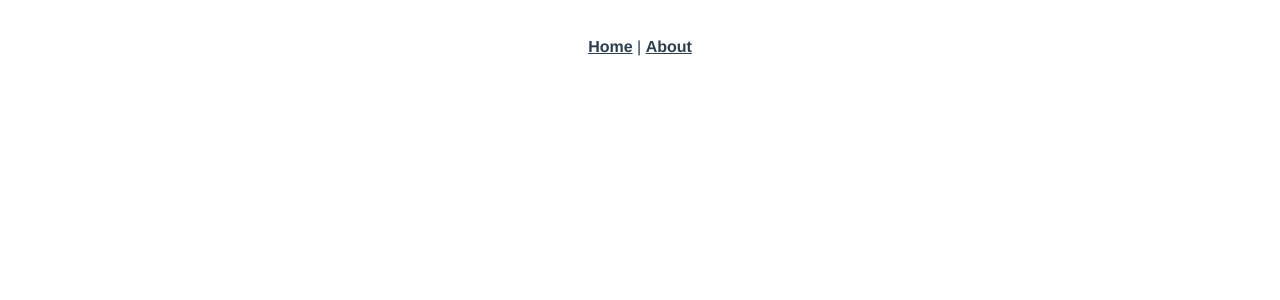
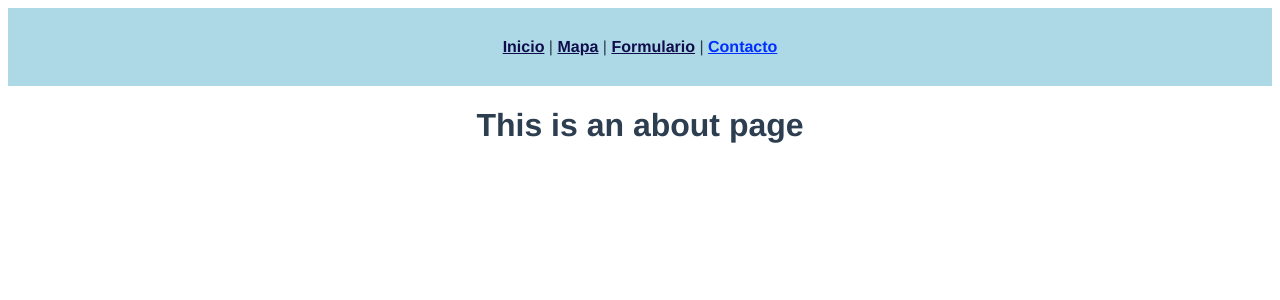
Before and after one commit to JesusGarridoM/HACK-THE-OCEAN, a Vue app: page /#/contacto in a window 1280 px wide. Before the commit this address had no page. Shown: the top 300 px of the page. Built offline with nearby package versions, Linux system fonts and the light colour scheme.

Commit message:
Pestañas agregadas

```diff
--- a/src/App.vue
+++ b/src/App.vue
@@ -1,7 +1,9 @@
 <template>
   <nav>
-    <router-link to="/">Home</router-link> |
-    <router-link to="/about">About</router-link>
+    <router-link to="/">Inicio</router-link> |
+    <router-link to="/mapa">Mapa</router-link> |
+    <router-link to="/formulario">Formulario</router-link> |
+    <router-link to="/contacto">Contacto</router-link>
   </nav>
   <router-view/>
 </template>
@@ -21,10 +23,14 @@ nav {
 
 nav a {
   font-weight: bold;
-  color: #2c3e50;
+  color: #100d4d;
+}
+
+nav {
+  background-color: lightblue;
 }
 
 nav a.router-link-exact-active {
-  color: #42b983;
+  color: #002fff;
 }
 </style>
--- a/src/components/HelloWorld.vue
+++ b/src/components/HelloWorld.vue
@@ -1,37 +1,11 @@
 <template>
   <div class="hello">
     <h1>{{ msg }}</h1>
-    <p>
-      For a guide and recipes on how to configure / customize this project,<br>
-      check out the
-      <a href="https://cli.vuejs.org" target="_blank" rel="noopener">vue-cli documentation</a>.
-    </p>
-    <h3>Installed CLI Plugins</h3>
-    <ul>
-      <li><a href="https://github.com/vuejs/vue-cli/tree/dev/packages/%40vue/cli-plugin-babel" target="_blank" rel="noopener">babel</a></li>
-      <li><a href="https://github.com/vuejs/vue-cli/tree/dev/packages/%40vue/cli-plugin-router" target="_blank" rel="noopener">router</a></li>
-      <li><a href="https://github.com/vuejs/vue-cli/tree/dev/packages/%40vue/cli-plugin-vuex" target="_blank" rel="noopener">vuex</a></li>
-    </ul>
-    <h3>Essential Links</h3>
-    <ul>
-      <li><a href="https://vuejs.org" target="_blank" rel="noopener">Core Docs</a></li>
-      <li><a href="https://forum.vuejs.org" target="_blank" rel="noopener">Forum</a></li>
-      <li><a href="https://chat.vuejs.org" target="_blank" rel="noopener">Community Chat</a></li>
-      <li><a href="https://twitter.com/vuejs" target="_blank" rel="noopener">Twitter</a></li>
-      <li><a href="https://news.vuejs.org" target="_blank" rel="noopener">News</a></li>
-    </ul>
-    <h3>Ecosystem</h3>
-    <ul>
-      <li><a href="https://router.vuejs.org" target="_blank" rel="noopener">vue-router</a></li>
-      <li><a href="https://vuex.vuejs.org" target="_blank" rel="noopener">vuex</a></li>
-      <li><a href="https://github.com/vuejs/vue-devtools#vue-devtools" target="_blank" rel="noopener">vue-devtools</a></li>
-      <li><a href="https://vue-loader.vuejs.org" target="_blank" rel="noopener">vue-loader</a></li>
-      <li><a href="https://github.com/vuejs/awesome-vue" target="_blank" rel="noopener">awesome-vue</a></li>
-    </ul>
   </div>
 </template>
 
 <script>
+
 export default {
   name: 'HelloWorld',
   props: {
@@ -56,4 +30,5 @@ li {
 a {
   color: #42b983;
 }
+
 </style>
--- a/src/router/index.js
+++ b/src/router/index.js
@@ -4,16 +4,28 @@ import HomeView from '../views/HomeView.vue'
 const routes = [
   {
     path: '/',
-    name: 'home',
+    name: 'Inicio',
     component: HomeView
   },
   {
-    path: '/about',
-    name: 'about',
-    // route level code-splitting
-    // this generates a separate chunk (about.[hash].js) for this route
-    // which is lazy-loaded when the route is visited.
-    component: () => import(/* webpackChunkName: "about" */ '../views/AboutView.vue')
+    path: '/formulario',
+    name: 'Formulario',
+    component:  () => import('../views/Formulario.vue')
+  },
+  {
+    path: '/mapa',
+    name: 'mapa',
+    component:  () => import('../views/Mapa.vue')
+  },
+  {
+    path: '/contacto',
+    name: 'contacto',
+    component: () => import('../views/Contacto.vue')
+  },
+  {
+    path: '/:pathMatch(.*)*',
+    name: 'error',
+    component: () => import('../views/404.vue')
   }
 ]
 
--- /dev/null
+++ b/src/views/404.vue
@@ -0,0 +1,6 @@
+<template>
+  <div class="contacto">
+    <h1>404</h1>
+    <h3>Página no encontrada</h3>
+  </div>
+</template>
--- /dev/null
+++ b/src/views/Contacto.vue
@@ -0,0 +1,5 @@
+<template>
+  <div class="contacto">
+    <h1>This is an about page</h1>
+  </div>
+</template>
--- a/src/views/AboutView.vue
+++ b/src/views/Formulario.vue
@@ -1,5 +1,5 @@
 <template>
-  <div class="about">
+  <div class="formulario">
     <h1>This is an about page</h1>
   </div>
 </template>
--- a/src/views/HomeView.vue
+++ b/src/views/HomeView.vue
@@ -1,7 +1,7 @@
 <template>
   <div class="home">
     <img alt="Vue logo" src="../assets/logo.png">
-    <HelloWorld msg="Welcome to Your Vue.js App"/>
+    <HelloWorld msg="El camino de la basura"/>
   </div>
 </template>
 
--- /dev/null
+++ b/src/views/Mapa.vue
@@ -0,0 +1,5 @@
+<template>
+  <div class="mapa">
+    <h1>This is an about page</h1>
+  </div>
+</template>
```
Also changed, not shown: src/assets/logo.png.
